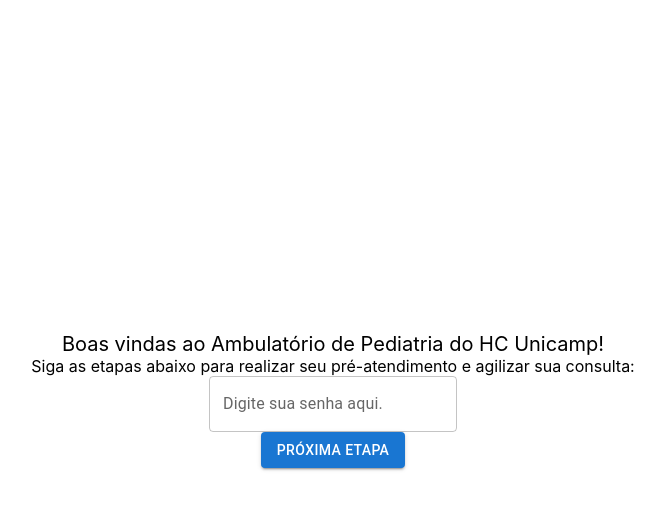
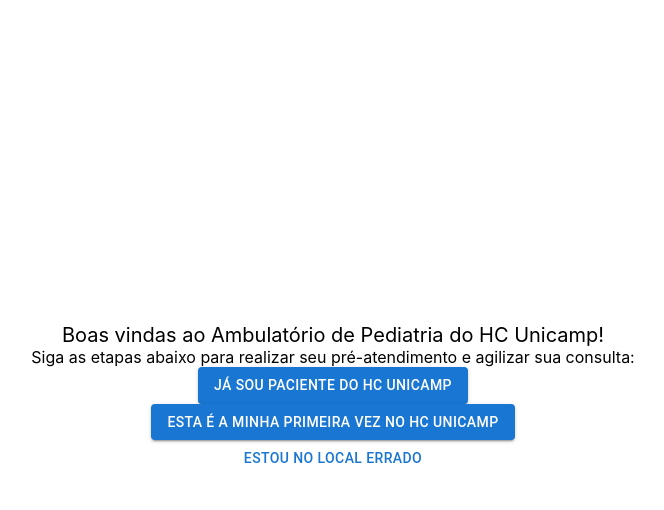
Before and after one commit to BrunoDeMarco/mc855-g6, a React (Create React App) app in the folder application/: page / in a window 1280 px wide. Both pictures are taken after a click on the button "PRÓXIMA ETAPA". Shown: the top 510 px of the page, without its empty margins (307-971 px from the left). Built offline with nearby package versions, Linux system fonts and the light colour scheme.

Commit message:
Checkpoint

```diff
--- a/application/src/Home/Home.tsx
+++ b/application/src/Home/Home.tsx
@@ -1,19 +1,69 @@
 import { Button, TextField } from "@mui/material";
-import React from "react";
+import React, { useState } from "react";
 import { CenteredPage } from "../components/CenteredPage/CenteredPage";
+import { Stepper } from "../components/Stepper/Stepper";
 import { Subtitle } from "../components/Subtitle/Subtitle";
 import { Title } from "../components/Title/Title";
 
 export const Home: React.FC = () => {
+  const [step, setStep] = useState<number>(0);
+
+  const goToNextStep = () => setStep(step + 1);
+
+  const goToPreviousStep = () => setStep(step - 1);
+
   return (
     <CenteredPage>
-      <Title>Boas vindas ao Ambulatório de Pediatria do HC Unicamp!</Title>
-      <Subtitle>
-        Siga as etapas abaixo para realizar seu pré-atendimento e agilizar sua
-        consulta:
-      </Subtitle>
-      <TextField name={"senha"} value={""} label={"Digite sua senha aqui."} />
-      <Button variant={"contained"}>Próxima Etapa</Button>
+      <Stepper
+        currentStep={step}
+        stepElements={[
+          <>
+            <Title>
+              Boas vindas ao Ambulatório de Pediatria do HC Unicamp!
+            </Title>
+            <Subtitle>
+              Siga as etapas abaixo para realizar seu pré-atendimento e agilizar
+              sua consulta:
+            </Subtitle>
+            <TextField
+              name={"senha"}
+              value={""}
+              label={"Digite sua senha aqui."}
+            />
+            <Button variant={"contained"} onClick={goToNextStep}>
+              Próxima Etapa
+            </Button>
+          </>,
+          <>
+            <Title>
+              Boas vindas ao Ambulatório de Pediatria do HC Unicamp!
+            </Title>
+            <Subtitle>
+              Siga as etapas abaixo para realizar seu pré-atendimento e agilizar
+              sua consulta:
+            </Subtitle>
+            <Button variant={"contained"} onClick={goToNextStep}>
+              JÁ SOU PACIENTE DO HC UNICAMP
+            </Button>
+            <Button variant={"contained"} onClick={goToNextStep}>
+              ESTA É A MINHA PRIMEIRA VEZ NO HC UNICAMP
+            </Button>
+            <Button onClick={goToNextStep}>ESTOU NO LOCAL ERRADO</Button>
+          </>,
+          <>
+            <Title>
+              Boas vindas ao Ambulatório de Pediatria do HC Unicamp!
+            </Title>
+            <Subtitle>
+              Se está no local errado, dirija-se à recepção para pedir mais
+              informações e entregue sua senha.
+            </Subtitle>
+            <Button onClick={goToPreviousStep}>
+              NÃO ESTOU NO LOCAL ERRADO
+            </Button>
+          </>,
+        ]}
+      />
     </CenteredPage>
   );
 };
--- /dev/null
+++ b/application/src/components/Stepper/Stepper.tsx
@@ -0,0 +1,13 @@
+import React from "react";
+
+interface IStepperProps {
+  currentStep: number;
+  stepElements: React.ReactElement[];
+}
+
+export const Stepper: React.FC<IStepperProps> = ({
+  currentStep,
+  stepElements,
+}) => {
+  return <>{stepElements.map((e, i) => currentStep === i && <>{e}</>)}</>;
+};
```
